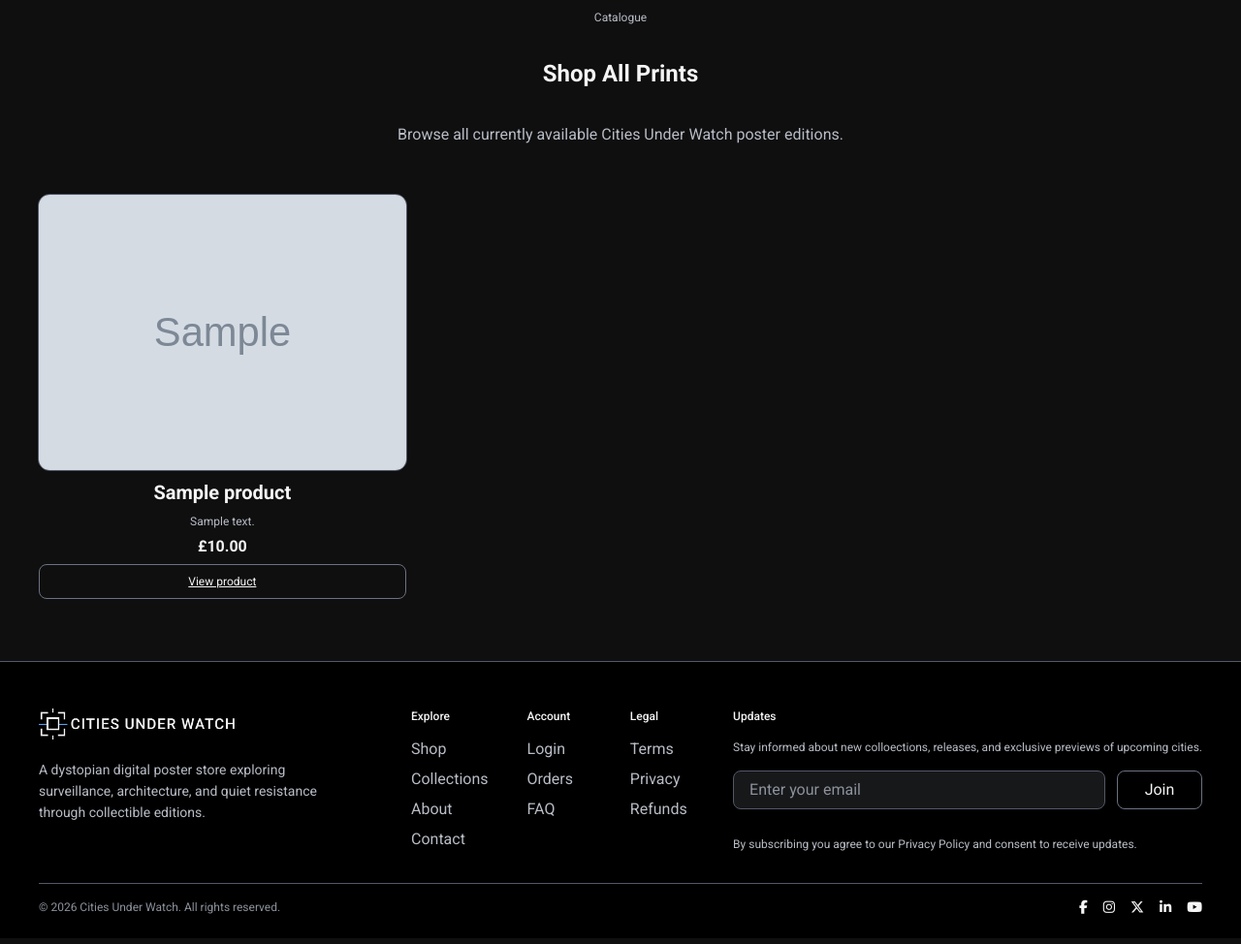
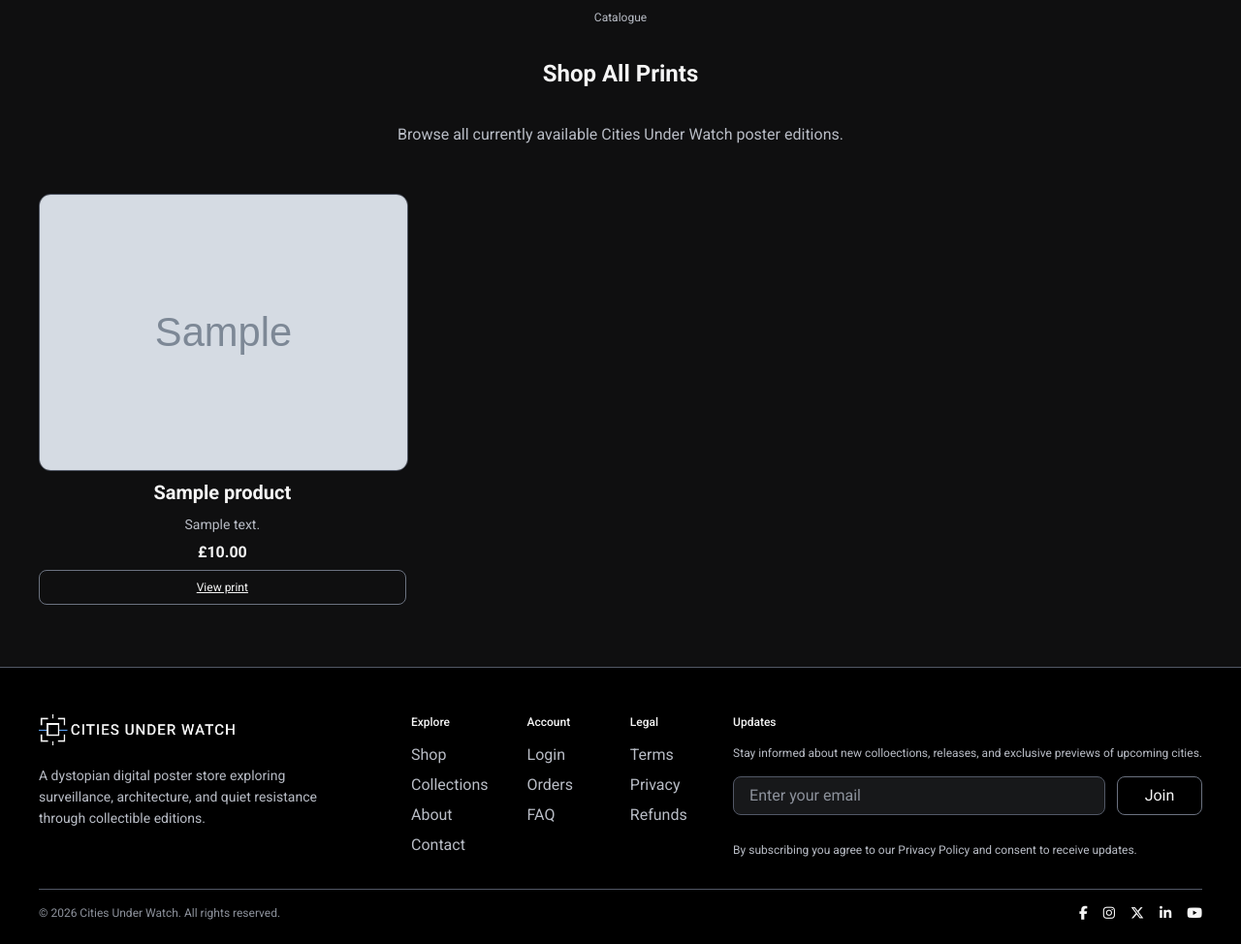
Before and after one commit to creatvie-introvert/cities-under-watch, a Django app: page /catalogue/ in a window 1280 px wide. Shown: the part 173-1147 px from the top of the page at 97% size. Run offline with Django 5.2, Linux system fonts and the light colour scheme; tables that the repository leaves empty hold one stand-in row (values such as "Sample post"); grey boxes marked "Sample" are stand-in pictures; some libraries are stand-ins or nearby versions.

Commit message:
feat: refine catalogue product cards

```diff
--- a/config/urls.py
+++ b/config/urls.py
@@ -16,6 +16,8 @@ Including another URLconf
 """
 from django.contrib import admin
 from django.urls import path, include
+from django.conf import settings
+from django.conf.urls.static import static
 
 urlpatterns = [
     path('', include('core.urls')),
@@ -23,3 +25,9 @@ urlpatterns = [
     path('accounts/', include('allauth.urls')),
     path('catalogue/', include('products.urls')),
 ]
+
+if settings.DEBUG:
+    urlpatterns += static(
+        settings.MEDIA_URL,
+        document_root=settings.MEDIA_ROOT,
+    )
--- a/products/templates/products/product_list.html
+++ b/products/templates/products/product_list.html
@@ -17,7 +17,8 @@
                 <div class="prints-grid">
                     {% for product in products %}
                         <article class="product-card">
-                            {% with primary_image=product.images.first %}
+                            <a href="#" class="product-card__image-link">
+                                {% with primary_image=product.images.all|first %}
                                     {% if primary_image %}
                                         <img
                                             src="{{ primary_image.image.url }}" alt="{{ primary_image.alt_text|default:product.title }}"
@@ -29,11 +30,14 @@
                                         </div>
                                     {% endif %}
                                 {% endwith %}
+                            </a>
 
-                            <h3>{{ product.title }}</h3>
+                            <h3 class="product-card__title">
+                                <a href="#">{{ product.title }}</a>
+                            </h3>
 
                             {% if product.short_description %}
-                                    <p class="product-card__format">
+                                <p class="product-card__description">
                                     {{ product.short_description }}
                                 </p>
                             {% endif %}
@@ -43,7 +47,7 @@
                             </p>
 
                             <a href="#" class="product-card__action">
-                                View product
+                                View print
                             </a>
                         </article>
                     {% endfor %}
--- a/static/css/base.css
+++ b/static/css/base.css
@@ -669,6 +669,11 @@ body {
     border-radius: 0.75rem;
 }
 
+.product-card__image-link {
+    display: block;
+    width: 100%;
+}
+
 .product-card__image {
     width: 100%;
     min-height: 8rem;
@@ -676,7 +681,7 @@ body {
     object-fit: cover;
     border-radius: 0.75rem;
     border: 1px solid var(--color-border-subtle);
-    display: inline-block;
+    display: block;
 }
 
 .product-card h3 {
@@ -686,10 +691,26 @@ body {
     font-weight: 700;
 }
 
+.product-card__title {
+    margin: 0;
+}
+
+.product-card__title a {
+    color: var(--color-text-primary);
+    text-decoration: none;
+}
+
 .product-card__format {
     margin: 0;
     font-size: 0.75rem;
     line-height: 1rem;
+    color: var(--color-text-secondary);
+}
+
+.product-card__description {
+    margin: 0;
+    font-size: 0.875rem;
+    line-height: 1.375rem;
     color: var(--color-text-secondary);
 }
 
@@ -722,6 +743,12 @@ body {
 }
 
 .product-card__action:focus-visible {
+    outline: 2px solid var(--color-accent-primary);
+    outline-offset: 2px;
+}
+
+.product-card__title a:focus-visible,
+.product-card__image-link:focus-visible {
     outline: 2px solid var(--color-accent-primary);
     outline-offset: 2px;
 }
@@ -915,6 +942,10 @@ body {
     .announcement-banner__close:hover,
     .mobile-menu__list a:hover,
     .mobile-menu__secondary a:hover {
+        color: var(--color-text-secondary);
+    }
+
+    .product-card__title a:hover {
         color: var(--color-text-secondary);
     }
 
```
Lines whose indentation alone changed are shown as unchanged.
